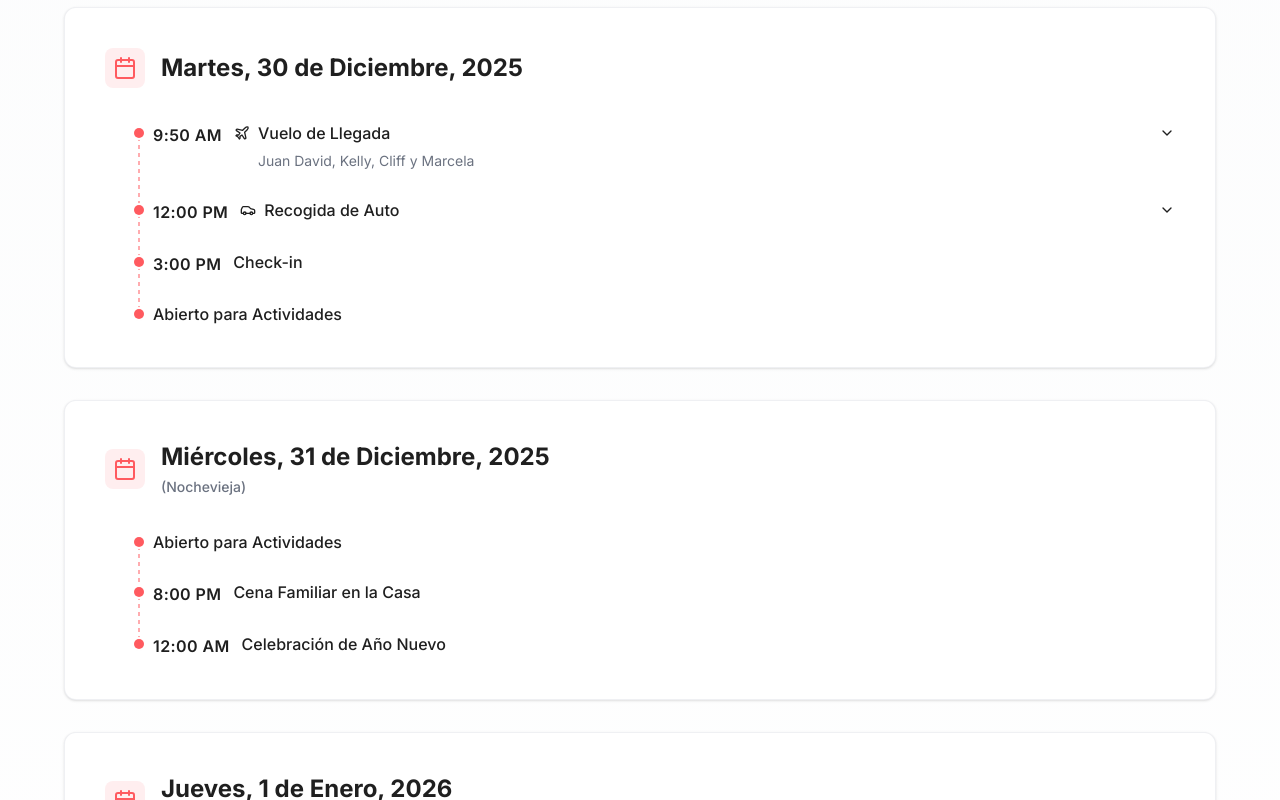
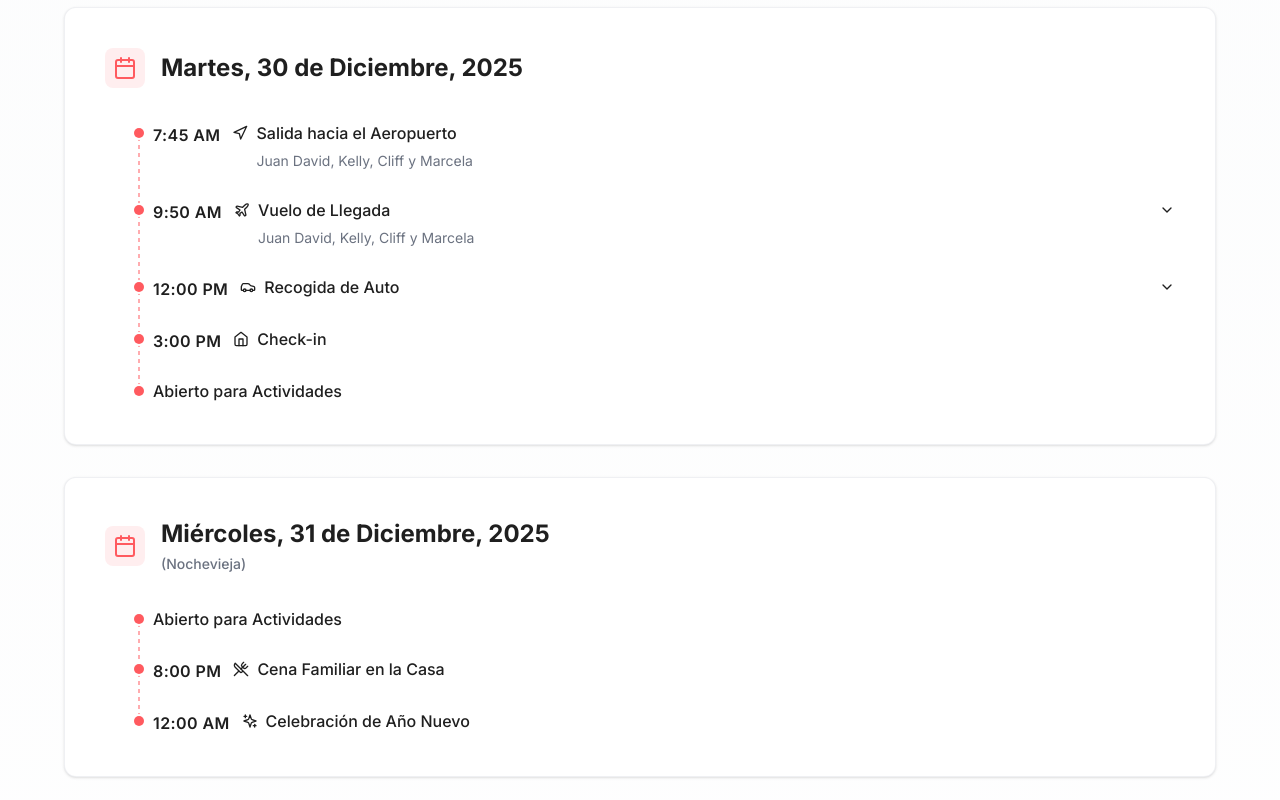
Before and after one commit to jzuluaga3/villa-de-leyva, a Next.js app: page / in a window 1280 px wide. Shown: the part 1320-2120 px from the top of the page. Built offline with nearby package versions, Linux system fonts and the light colour scheme; no server answers.

Commit message:
Add airport departure activity and icons for timed activities
- Add 7:45 AM airport departure activity for Dec 30
- Add icons to all timed activities for consistency (Navigation, Home, UtensilsCrossed, Sparkles, Clock)
- Update icon helper function to detect activity types from descriptions

```diff
--- a/components/Itinerary.tsx
+++ b/components/Itinerary.tsx
@@ -1,7 +1,7 @@
 'use client';
 
 import { useState } from 'react';
-import { Calendar, ChevronDown, ChevronUp, Car, MapPin, Plane, Route, Clock, Users, Building } from 'lucide-react';
+import { Calendar, ChevronDown, ChevronUp, Car, MapPin, Plane, Route, Clock, Users, Building, Navigation, Home, UtensilsCrossed, Sparkles } from 'lucide-react';
 import { useI18n } from '@/lib/i18n-context';
 import { getTranslation } from '@/lib/translations';
 import { cn } from '@/lib/utils';
@@ -51,6 +51,11 @@ export function Itinerary() {
     {
       date: lang === 'es' ? 'Martes, 30 de Diciembre, 2025' : 'Tuesday, December 30, 2025',
       events: [
+        {
+          time: '7:45 AM',
+          description: lang === 'es' ? 'Salida hacia el Aeropuerto' : 'Departure to Airport',
+          participants: lang === 'es' ? 'Juan David, Kelly, Cliff y Marcela' : 'Juan David, Kelly, Cliff, Marcela',
+        },
         {
           time: '9:50 AM',
           description: lang === 'es' ? 'Vuelo de Llegada' : 'Arrival Flight',
@@ -142,6 +147,42 @@ export function Itinerary() {
 
   const toggleFlight = (eventId: string) => {
     setExpandedFlight(expandedFlight === eventId ? null : eventId);
+  };
+
+  const getActivityIcon = (event: Event) => {
+    // If it has flight or rental car, those are handled separately
+    if (event.flight) return null; // Flight icon is shown in button
+    if (event.rentalCar) return null; // Car icon is shown in button
+
+    const desc = event.description.toLowerCase();
+    const descEs = lang === 'es' ? desc : '';
+
+    // Airport departure
+    if (desc.includes('departure to airport') || desc.includes('salida hacia el aeropuerto') || desc.includes('salida hacia')) {
+      return Navigation;
+    }
+
+    // Check-in / Check-out
+    if (desc.includes('check-in') || desc.includes('check-out') || desc.includes('checkin') || desc.includes('checkout')) {
+      return Home;
+    }
+
+    // Dinner / Cena
+    if (desc.includes('dinner') || desc.includes('cena')) {
+      return UtensilsCrossed;
+    }
+
+    // New Year / Año Nuevo
+    if (desc.includes('new year') || desc.includes('año nuevo') || desc.includes('celebración')) {
+      return Sparkles;
+    }
+
+    // Default icon for other timed activities
+    if (event.time) {
+      return Clock;
+    }
+
+    return null;
   };
 
   return (
@@ -249,11 +290,15 @@ export function Itinerary() {
                                         )}
                                       </span>
                                     </button>
-                                  ) : (
-                                    <span className="text-text-primary text-base leading-relaxed break-words font-medium">
-                                      {event.description}
-                                    </span>
-                                  )}
+                                  ) : (() => {
+                                    const ActivityIcon = getActivityIcon(event);
+                                    return (
+                                      <span className="flex items-center gap-2 text-text-primary text-base leading-relaxed break-words font-medium">
+                                        {ActivityIcon && <ActivityIcon className="w-4 h-4 flex-shrink-0" />}
+                                        <span>{event.description}</span>
+                                      </span>
+                                    );
+                                  })()}
                                 </div>
                                 {event.participants && (
                                   <p className="text-sm text-text-secondary mt-1 ml-6 leading-relaxed">
```
